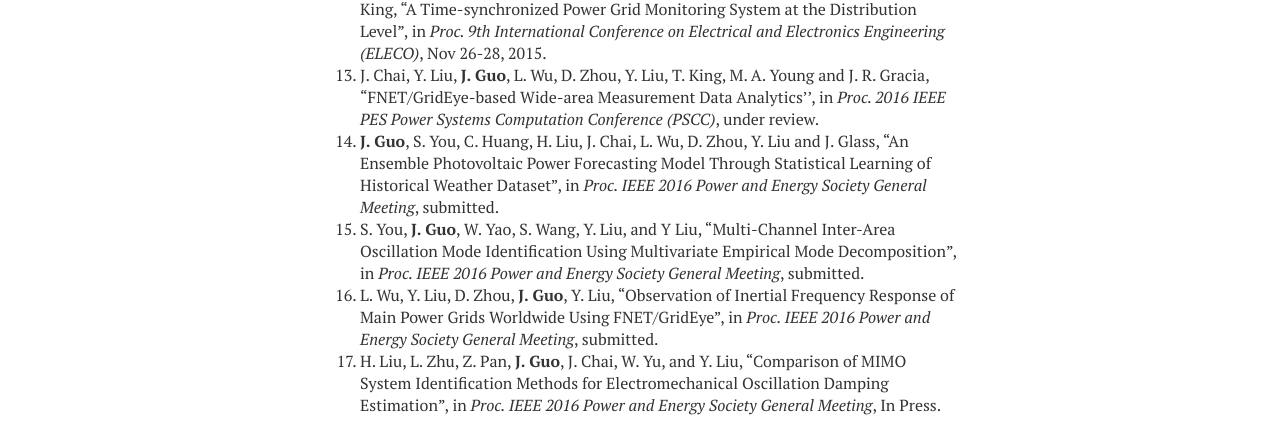
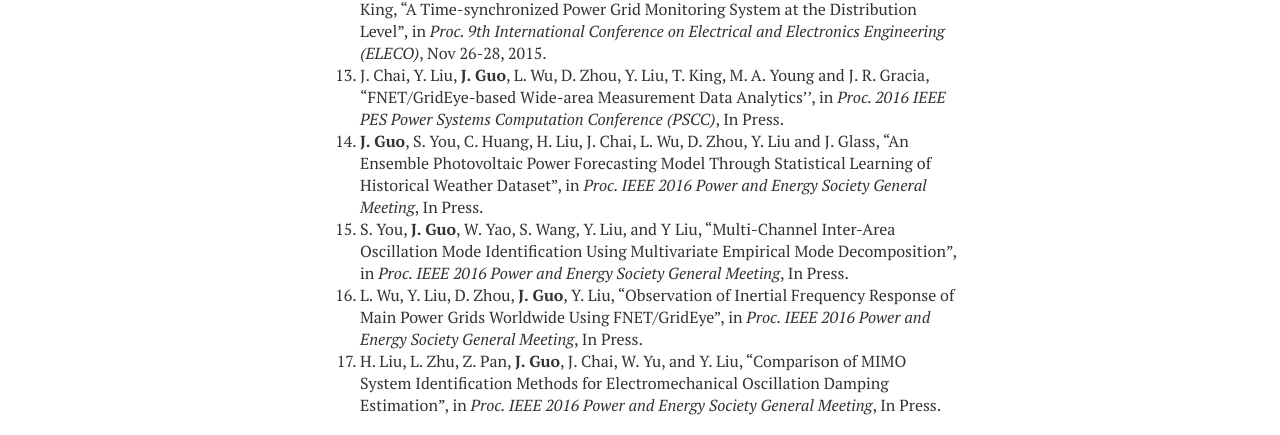
Before and after one commit to JiahuiGuo/jiahuiguo.github.io, a Jekyll site: the page built from publications.md, in a window 1280 px wide. Shown: the part 1599-2034 px from the top of the page. Built offline with Jekyll 4.4.1, drawn with Linux system fonts in a browser that asks for light colours; nearby versions of some CDN libraries.

Commit message:
Update publications.md

```diff
--- a/publications.md
+++ b/publications.md
@@ -31,10 +31,10 @@
 10. H. Liu, **J. Guo**, W. Yu, T. Xia, R. Sun, M. Gardner, L. Zhu, and Y. Liu, "Design and Implementation of Enterprise-level Data Platform and Big Data Driven Applications", in *Proc. 2016 IEEE PES Transmission and Distribution Conference and Exposition*, May 2-5, 2016. [<i class="fa fa-file-pdf-o"></i>](/docs/2016-TD-BigData.pdf)
 11. J. Chai, J. Zhao, W. Yao, **J. Guo**, and Y. Liu, "Application of Wide Area Power System Measurement for Digital Authentication", in *Proc. 2016 IEEE PES Transmission and Distribution Conference and Exposition*, May 2-5, 2016. [<i class="fa fa-file-pdf-o"></i>](/docs/2016-TD-Digital.pdf)
 12. L. Wu, Y. Liu, D. Zhou, **J. Guo**, L. Zhan, Y. Liu, J. Gracia, M. Young, B. Ozpineci, and T. King, "A Time-synchronized Power Grid Monitoring System at the Distribution Level", in *Proc. 9th International Conference on Electrical and Electronics Engineering (ELECO)*, Nov 26-28, 2015.
-13. J. Chai, Y. Liu, **J. Guo**, L. Wu, D. Zhou, Y. Liu, T. King, M. A. Young and J. R. Gracia, "FNET/GridEye-based Wide-area Measurement Data Analytics'', in *Proc. 2016 IEEE PES Power Systems Computation Conference (PSCC)*, under review.
-14. **J. Guo**, S. You, C. Huang, H. Liu, J. Chai, L. Wu, D. Zhou, Y. Liu and J. Glass, "An Ensemble Photovoltaic Power Forecasting Model Through Statistical Learning of Historical Weather Dataset", in *Proc. IEEE 2016 Power and Energy Society General Meeting*, submitted.
-15. S. You, **J. Guo**, W. Yao, S. Wang, Y. Liu, and Y Liu, "Multi-Channel Inter-Area Oscillation Mode Identification Using Multivariate Empirical Mode Decomposition", in *Proc. IEEE 2016 Power and Energy Society General Meeting*, submitted.
-16. L. Wu, Y. Liu, D. Zhou, **J. Guo**, Y. Liu, "Observation of Inertial Frequency Response of Main Power Grids Worldwide Using FNET/GridEye", in *Proc. IEEE 2016 Power and Energy Society General Meeting*, submitted.
+13. J. Chai, Y. Liu, **J. Guo**, L. Wu, D. Zhou, Y. Liu, T. King, M. A. Young and J. R. Gracia, "FNET/GridEye-based Wide-area Measurement Data Analytics'', in *Proc. 2016 IEEE PES Power Systems Computation Conference (PSCC)*, In Press.
+14. **J. Guo**, S. You, C. Huang, H. Liu, J. Chai, L. Wu, D. Zhou, Y. Liu and J. Glass, "An Ensemble Photovoltaic Power Forecasting Model Through Statistical Learning of Historical Weather Dataset", in *Proc. IEEE 2016 Power and Energy Society General Meeting*, In Press.
+15. S. You, **J. Guo**, W. Yao, S. Wang, Y. Liu, and Y Liu, "Multi-Channel Inter-Area Oscillation Mode Identification Using Multivariate Empirical Mode Decomposition", in *Proc. IEEE 2016 Power and Energy Society General Meeting*, In Press.
+16. L. Wu, Y. Liu, D. Zhou, **J. Guo**, Y. Liu, "Observation of Inertial Frequency Response of Main Power Grids Worldwide Using FNET/GridEye", in *Proc. IEEE 2016 Power and Energy Society General Meeting*, In Press.
 17. H. Liu, L. Zhu, Z. Pan, **J. Guo**, J. Chai, W. Yu, and Y. Liu, "Comparison of MIMO System Identification Methods for Electromechanical Oscillation Damping Estimation", in *Proc. IEEE 2016 Power and Energy Society General Meeting*, In Press.
 
 ## Book Chapter
```
